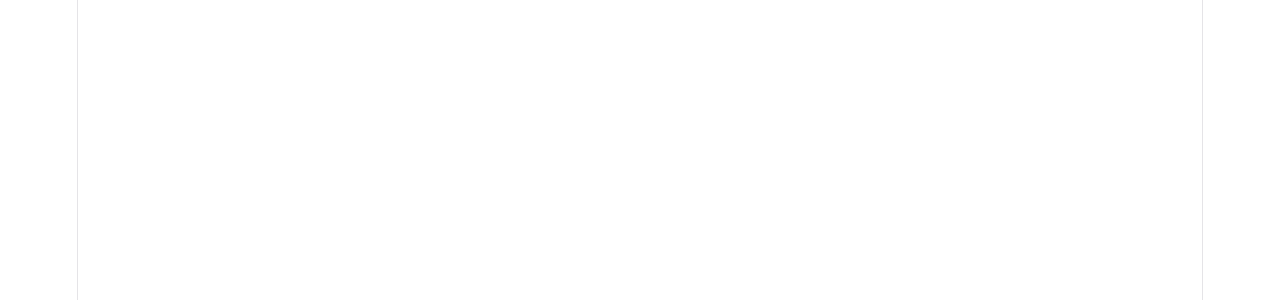
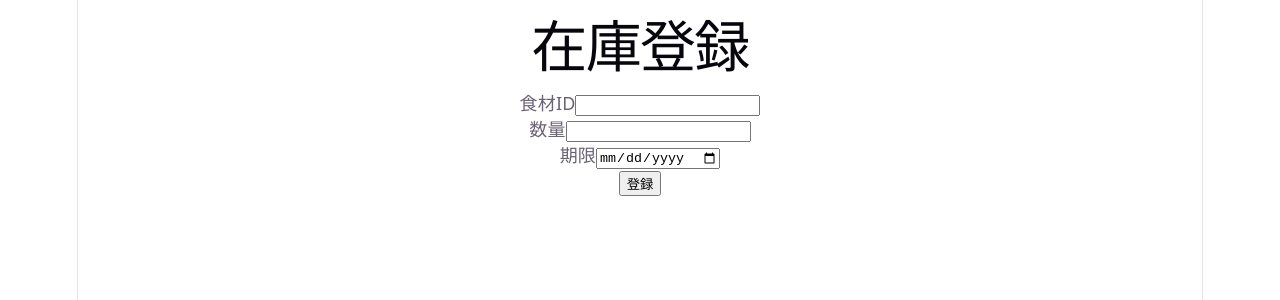
Before and after one commit to TaigaKudo/PepperCookingAssistant, a React (Vite) app in the folder pca-frontend/: page /stocks/new in a window 1280 px wide. Before the commit this address had no page. Shown: the top 300 px of the page. Built offline with nearby package versions, Linux system fonts and the light colour scheme.

Commit message:
食材一覧画面追加、食材登録画面追加（形のみ）

```diff
--- a/pca-frontend/src/App.tsx
+++ b/pca-frontend/src/App.tsx
@@ -1,12 +1,14 @@
 import {Routes, Route } from 'react-router-dom'
 import LoginPage from './pages/LoginPage'
 import StockListPage from './pages/StockListPage'
+import StockCreatePage from './pages/StockCreatePage'
 
 function App() {
   return (
     <Routes>
       <Route path="/login" element={<LoginPage />} />
       <Route path="/stocks" element={<StockListPage />} />
+      <Route path="/stocks/new" element={<StockCreatePage />} />
     </Routes>
   )
 }
--- a/pca-frontend/src/api/stockApi.ts
+++ b/pca-frontend/src/api/stockApi.ts
@@ -1,4 +1,8 @@
-export async function getStocks(accessToken: string){
+import type { Stock } from '../types/stock'
+
+export async function getStocks(
+    accessToken: string
+):Promise<Stock[]> {
     const response = await fetch('http://localhost:8080/stocks', {
         method: 'GET',
         headers: {
--- a/pca-frontend/src/pages/StockCreatePage.tsx
+++ b/pca-frontend/src/pages/StockCreatePage.tsx
@@ -0,0 +1,62 @@
+import { useState } from 'react'
+
+function StockCreatePage(){
+    const [ingredientId, setIngredientId] = useState('')
+    const [quantity, setQuantity] = useState('')
+    const [expirationDate, setExpirationDate] = useState('')
+
+    const handleSubmit = async (
+        e: React.SubmitEvent<HTMLFormElement>
+    ) => {
+        e.preventDefault()
+
+        console.log({
+            ingredientId,
+            quantity,
+            expirationDate
+        })
+    }
+
+    return (
+        <main>
+            <h1>在庫登録</h1>
+            <form onSubmit={handleSubmit}>
+                <div>
+                    <label htmlFor="ingredientId">食材ID</label>
+                    <input
+                        id="ingredientId"
+                        type="number"
+                        value={ingredientId}
+                        onChange={(e) => setIngredientId(e.target.value)}
+                    />
+                </div>
+
+                <div>
+                    <label htmlFor="quantity">数量</label>
+                    <input
+                        id="quantity"
+                        type="number"
+                        value={quantity}
+                        onChange={(e) => setQuantity(e.target.value)}
+                    />
+                </div>
+
+                <div>
+                    <label htmlFor="expirationDate">期限</label>
+                    <input
+                        id="expirationDate"
+                        type="date"
+                        value={expirationDate}
+                        onChange={(e) => setExpirationDate(e.target.value)}
+                        />
+                </div>
+
+                <button type="submit">
+                    登録
+                </button>
+            </form>
+        </main>
+    )
+}
+
+export default StockCreatePage
--- a/pca-frontend/src/pages/StockListPage.tsx
+++ b/pca-frontend/src/pages/StockListPage.tsx
@@ -1,9 +1,12 @@
-import { useEffect } from 'react'
+import { useEffect, useState } from 'react'
 import { useAuth } from '../context/AuthContext'
 import { getStocks } from '../api/stockApi'
+import type { Stock } from '../types/stock'
+import { Link } from 'react-router-dom'
 
 function StockListPage() {
     const { accessToken } = useAuth()
+    const [stocks, setStocks] = useState<Stock[]>([])
 
     useEffect(() => {
         if (!accessToken) {
@@ -11,8 +14,8 @@
         }
 
         const fetchStocks = async () => {
-            const stocks = await getStocks(accessToken)
-            console.log(stocks)
+            const fetchedStocks = await getStocks(accessToken)
+            setStocks(fetchedStocks)
         }
 
         fetchStocks()
@@ -21,6 +24,25 @@
     return (
         <main>
             <h1>在庫一覧</h1>
+
+            {stocks.length === 0 ? (
+                <p>在庫がありません</p>
+            ) : (
+                <ul>
+                    {stocks.map((stock) => (
+                        <li key={stock.stockId}>
+                            {stock.ingredientId}
+                            {' '}
+                            {stock.quantity}
+                            {stock.defaultUnit}
+                            {' '}
+                            期限：{stock.expirationDate}
+                        </li>
+                    ))}
+                </ul>
+            )}
+
+            <Link to="/stocks/new">在庫を登録する</Link>
         </main>
     )
 }
```
Also changed, not shown: pca-frontend/src/types/stock.ts (+12 -0 lines).
